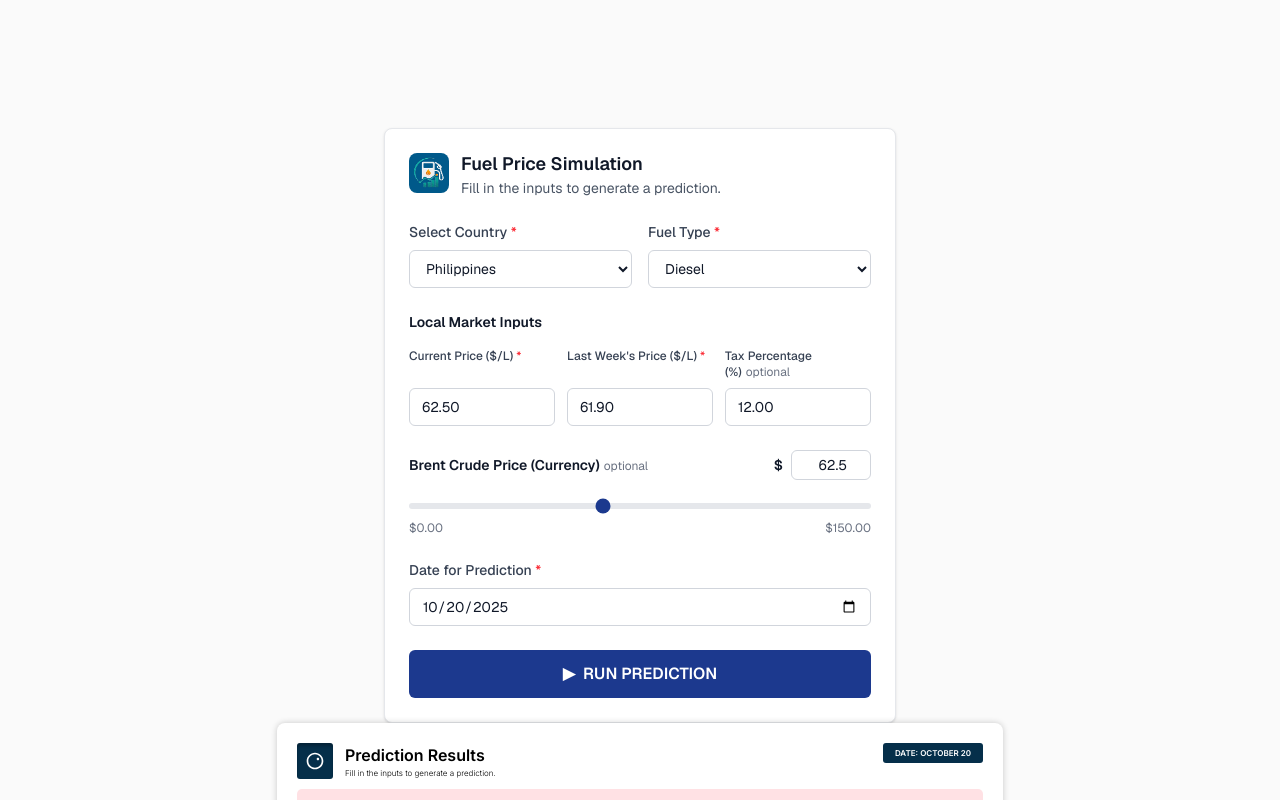
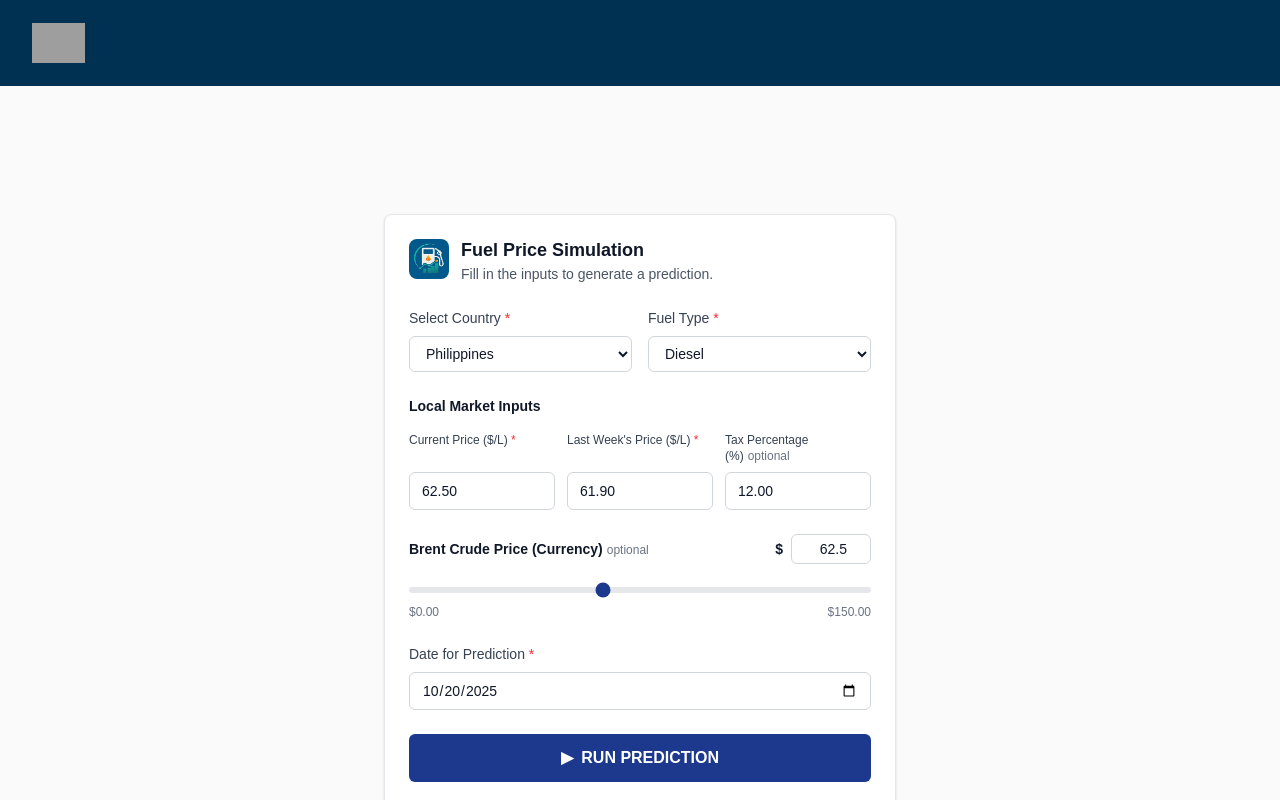
Before and after one commit to yelle15/fuelcast, a Next.js app in the folder frontend/: page / in a window 1280 px wide. Shown: the top 800 px of the page. Built offline with nearby package versions, Linux system fonts and the light colour scheme; grey boxes are pictures that could not be loaded.

Commit message:
feat: implemented the header and footer components

```diff
--- a/frontend/src/app/layout.js
+++ b/frontend/src/app/layout.js
@@ -1,28 +1,18 @@
-import { Geist, Geist_Mono } from "next/font/google";
 import "./globals.css";
-
-const geistSans = Geist({
-  variable: "--font-geist-sans",
-  subsets: ["latin"],
-});
-
-const geistMono = Geist_Mono({
-  variable: "--font-geist-mono",
-  subsets: ["latin"],
-});
-
-export const metadata = {
-  title: "Create Next App",
-  description: "Generated by create next app",
-};
+import Header from "@/app/components/header";
+import Footer from "@/app/components/footer";
 
 export default function RootLayout({ children }) {
   return (
-    <html
-      lang="en"
-      className={`${geistSans.variable} ${geistMono.variable} h-full antialiased`}
-    >
-      <body className="min-h-full flex flex-col">{children}</body>
+    <html lang="en">
+      <body className="min-h-screen flex flex-col bg-slate-50 text-slate-900">
+        <Header />
+        {/* The main tag takes up all available space, pushing footer down */}
+        <main className="grow">
+          {children}
+        </main>
+        <Footer />
+      </body>
     </html>
   );
 }
```
